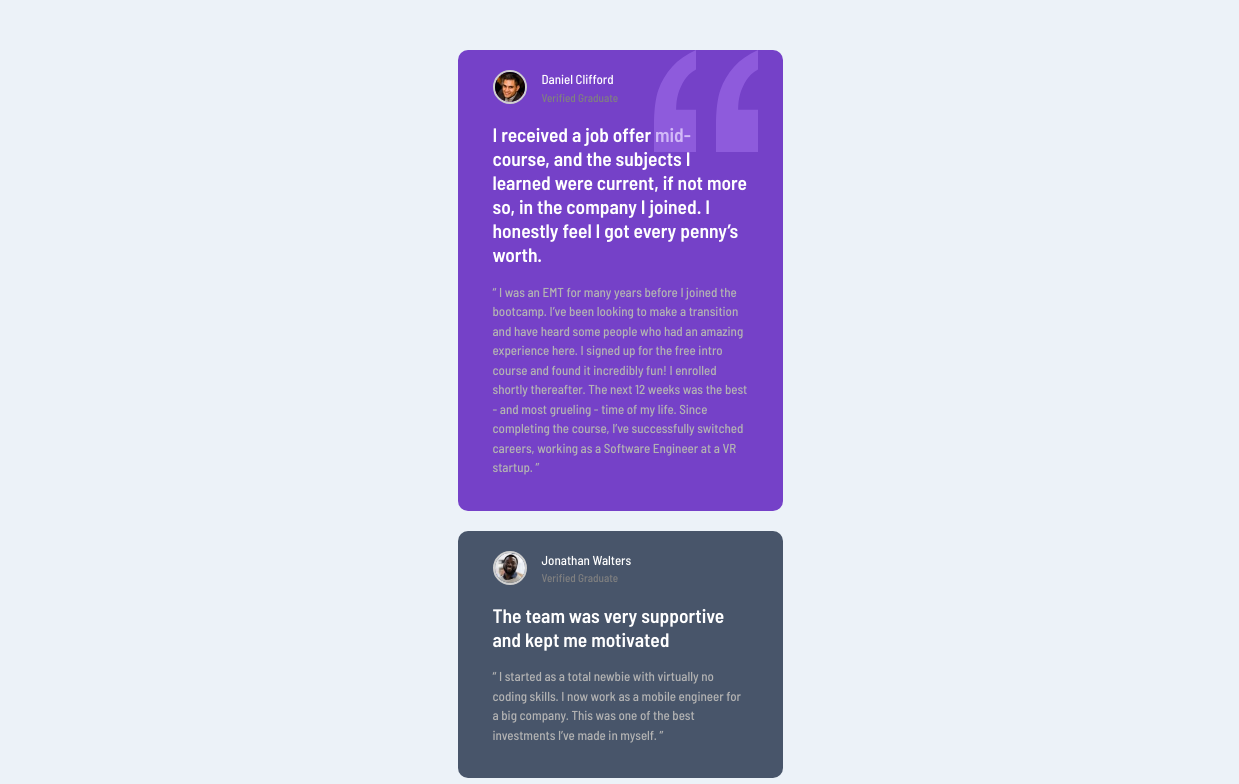
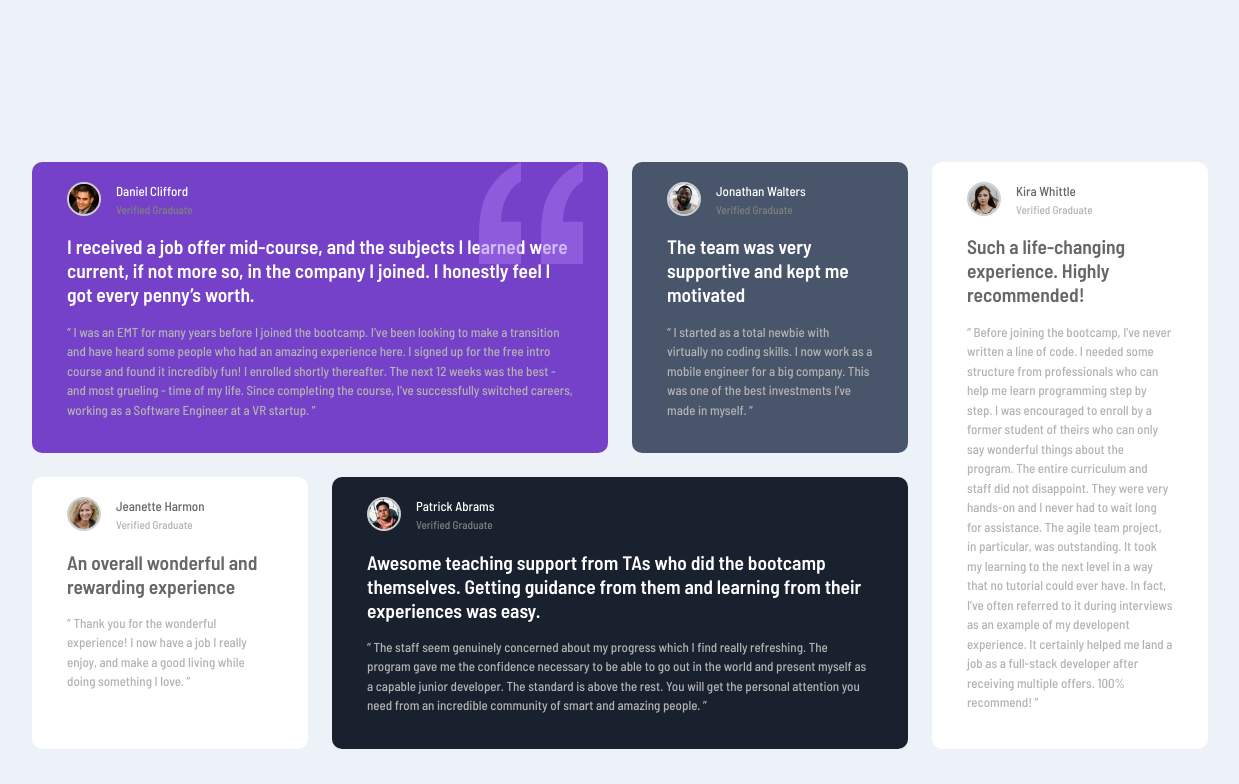
Before and after one commit to mattivricky/testimonial-grid-section, a plain HTML site: page index.html in a window 1536 px wide. Shown: the top 784 px of the page, without its empty margins (148-1387 px from the left). Drawn offline with Linux system fonts and the light colour scheme.

Commit message:
media query added for 1440px screens

```diff
--- a/index.html
+++ b/index.html
@@ -51,7 +51,7 @@
       </p>
     </div>
 
-    <div class="profile-container jeanette_kira">
+    <div class="profile-container jeanette jeanette_kira">
       <img class="profile-pic" src="images/image-jeanette.jpg" alt="" />
       <p class="name jean_kira_name">Jeanette Harmon</p>
       <p class="verified jean_kira_verified">Verified Graduate</p>
@@ -82,7 +82,7 @@
       </p>
     </div>
 
-    <div class="profile-container jeanette_kira">
+    <div class="profile-container kira jeanette_kira">
       <img class="profile-pic" src="images/image-kira.jpg" alt="" />
       <p class="name jean_kira_name">Kira Whittle</p>
       <p class="verified jean_kira_verified">Verified Graduate</p>
--- a/styles.css
+++ b/styles.css
@@ -99,3 +99,39 @@ p{
     margin-bottom: 20px;
 }
 .attribution a { color: hsl(228, 45%, 44%); }
+
+
+@media screen and (min-width: 1441px) {
+    .main-container{
+        display: grid;
+        grid-template-columns: 1fr 1fr 1fr 1fr;
+        margin: 150px auto;
+        width: 1200px;
+    }
+
+    .profile-container{
+        border-radius: 10px;
+        position: relative;
+        padding: 20px 35px;
+        margin: 12px;
+        text-align: left;
+    }
+
+    .daniel{
+        grid-column: span 2;
+    }
+
+    .jeanette{
+        grid-column-start: 1;
+    }
+
+    .patrick{
+        grid-column: span 2;
+    }
+
+    .kira{
+        grid-column-start: 4;
+        grid-row: 1 / span 2;
+    }
+
+}
```
